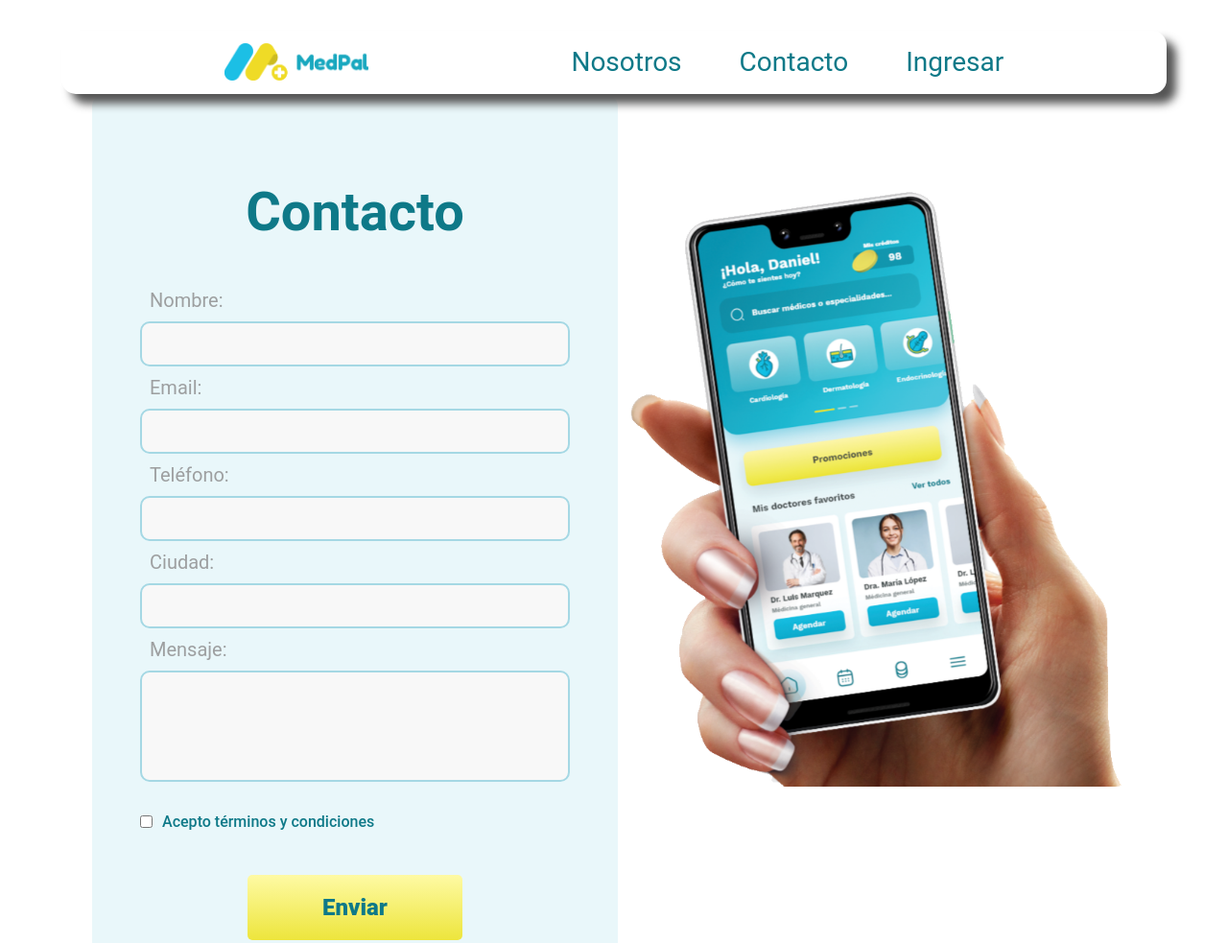
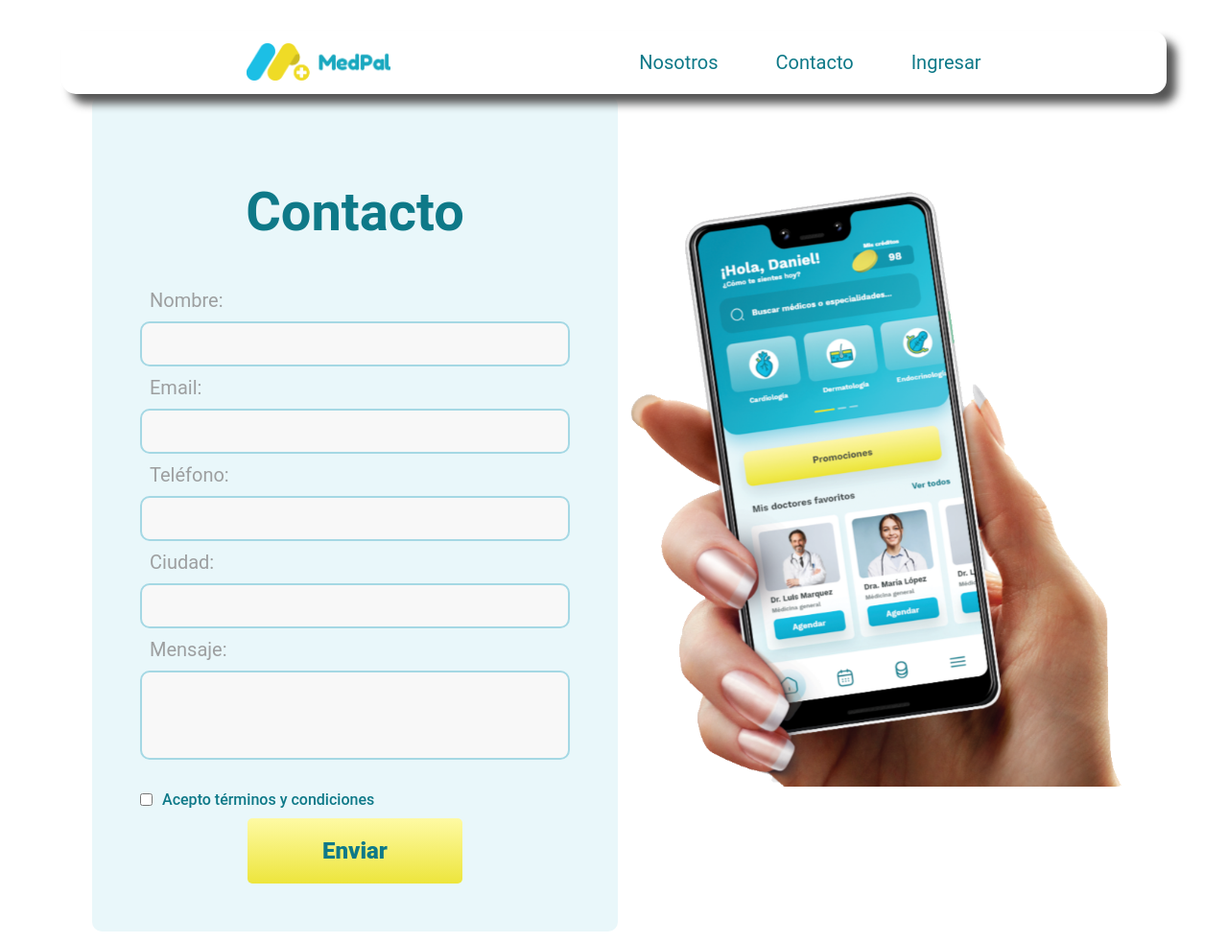
Before and after one commit to MedAppsSH/web, a plain HTML site: page contacto.html in a window 1280 px wide. Shown: the top 983 px of the page at 96% size. Drawn offline with Linux system fonts and the light colour scheme.

Commit message:
Version 1.1

```diff
--- a/contacto.html
+++ b/contacto.html
@@ -53,7 +53,7 @@
                 <input type="list" id="city" name="city"><br>
 
                 <label for="mensaje">Mensaje:</label><br>
-                <textarea name="message" id="message"  rows="4"></textarea>
+                <textarea name="message" id="message"  rows="3"></textarea>
 
                 <br><br>
 
@@ -65,8 +65,6 @@
                         </a>
                     </label>
                 </div>
-
-                <br><br>
 
                 <button class="registrarse" type="submit">Enviar</button>
 
--- a/style.css
+++ b/style.css
@@ -163,7 +163,7 @@ ul {
     display: flex;
     grid-gap: 60px;
     font-family: roboto;
-    font-size: 1.75rem;
+    font-size: 1.25rem;
 }
 
 .mobile {
```
